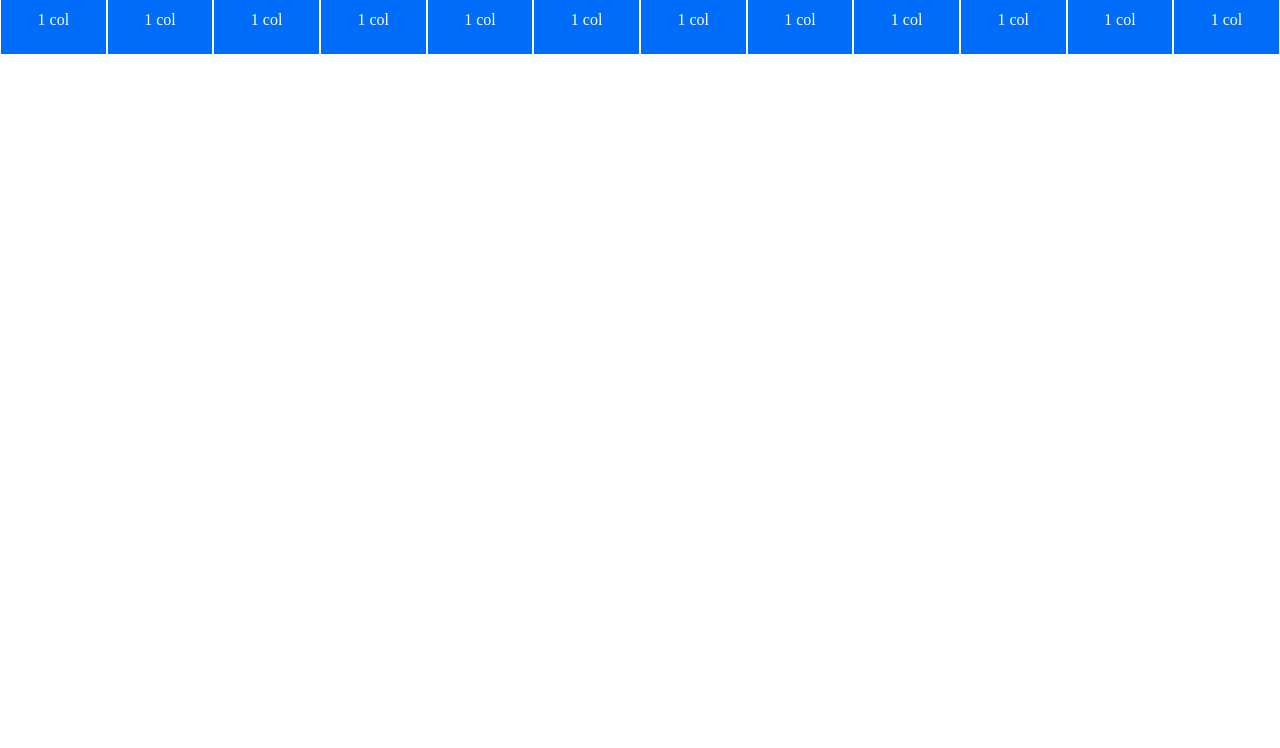
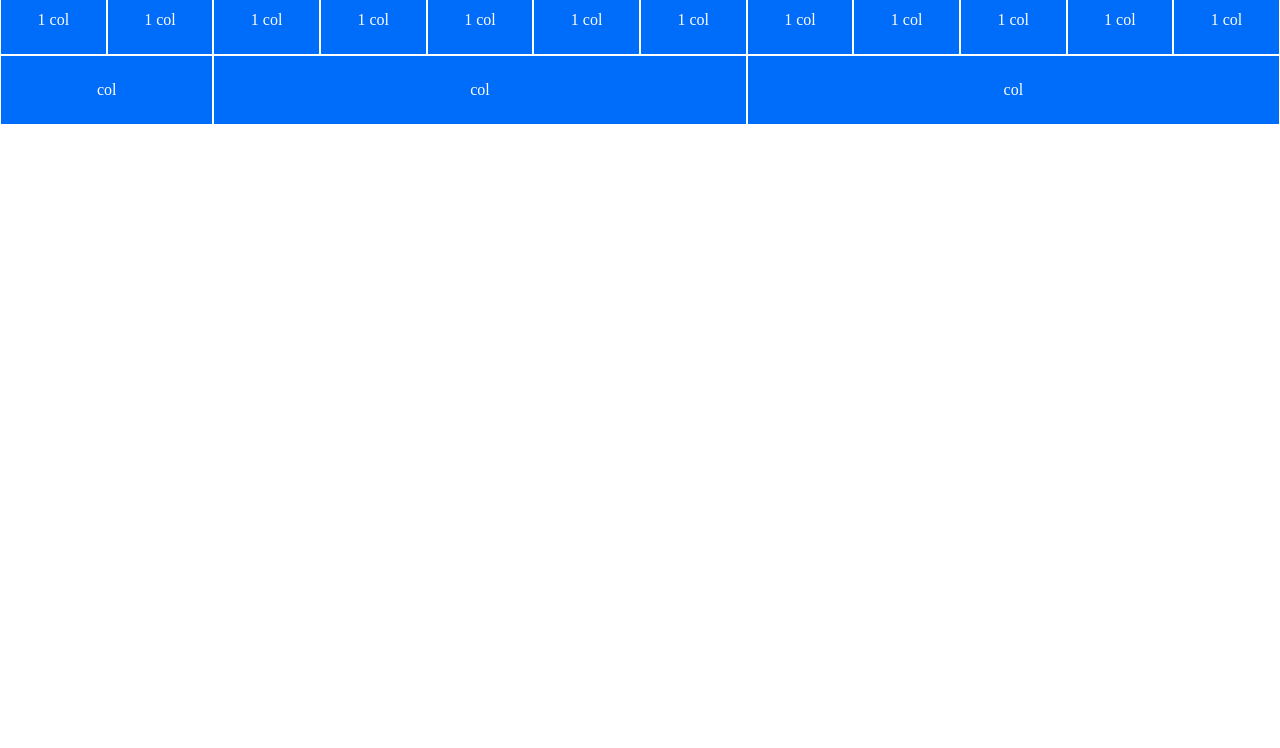
Before and after one commit to Giovanni-Palmitessa/html-css-12bool, a plain HTML site: page index.html in a window 1280 px wide. Shown: the part 52-800 px from the top of the page. Drawn offline with Linux system fonts and the light colour scheme.

Commit message:
complete second row

```diff
--- a/index.html
+++ b/index.html
@@ -10,6 +10,8 @@
 </head>
 <body>
     <h1>Esercizio per casa</h1>
+
+    <!-- FIRST ROW -->
 
     <div class="row">
         <div class="col-1">
@@ -84,5 +86,29 @@
             </div>
         </div>
     </div>
+
+    <!-- SECOND ROW -->
+
+    <div class="row">
+        <div class="col-2">
+            <div class="content">
+                col
+            </div>
+        </div>
+
+        <div class="col-5">
+            <div class="content">
+                col
+            </div>
+        </div>
+
+        <div class="col-5">
+            <div class="content">
+                col
+            </div>
+        </div>
+    </div>
+
+
 </body>
 </html>
```
